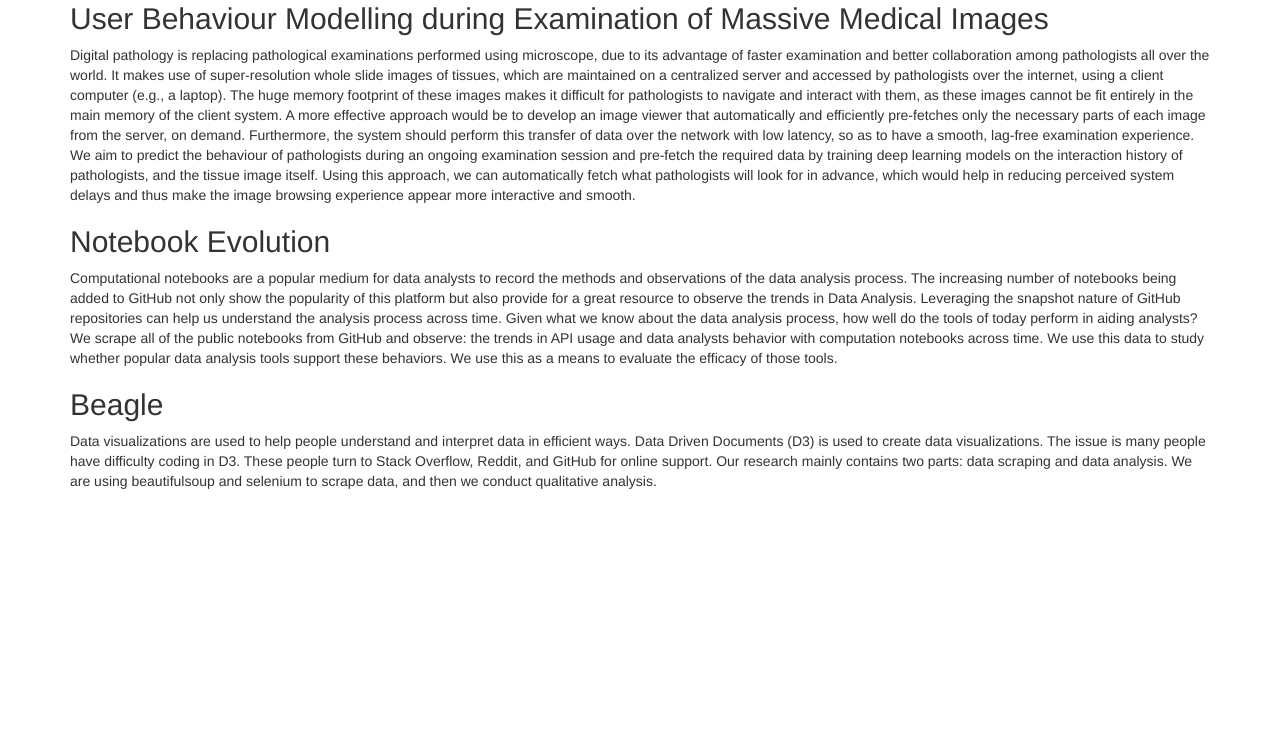
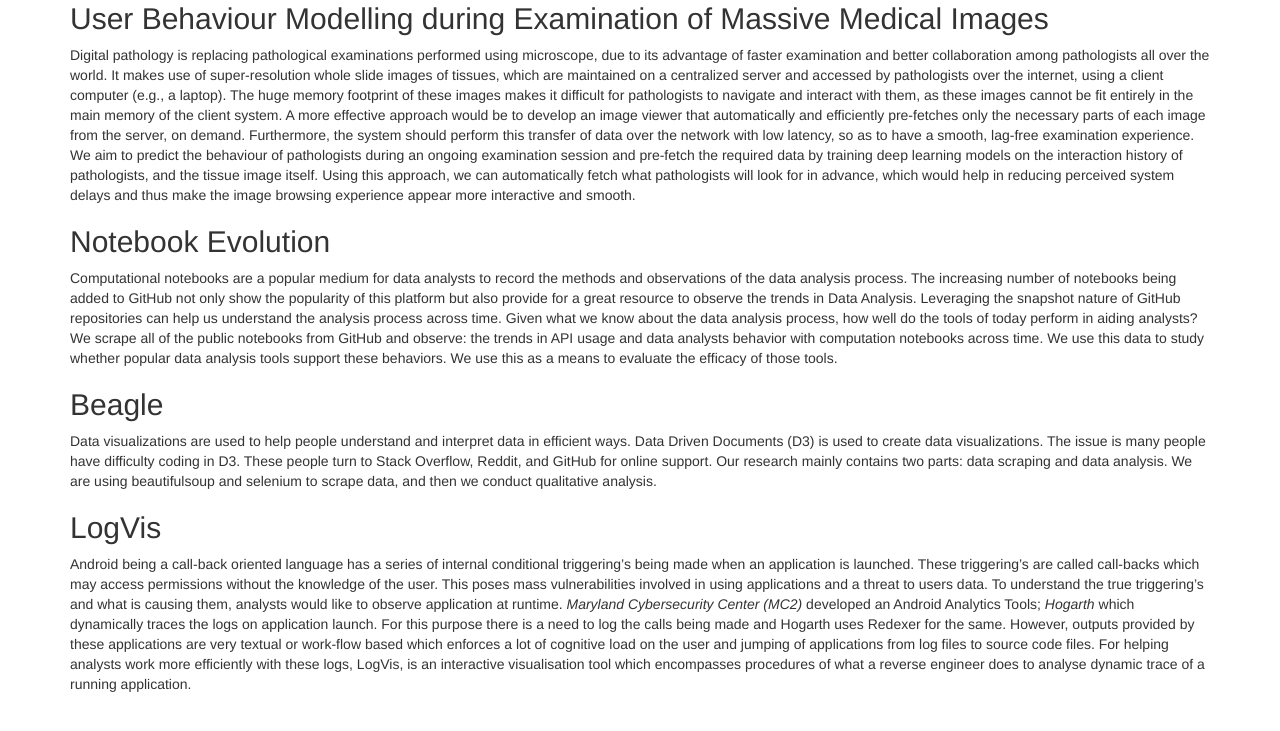
Before and after one commit to leibatt/battle-data-lab, a Jekyll site: the page built from projects.md, in a window 1280 px wide and 900 px high, scrolled down 1610 px. Shown: the top 731 px of the window. Built offline with Jekyll 4.4.1, drawn with Linux system fonts in a browser that asks for light colours; before the commit the page ends 2307 px from its top, so only the background shows below that.

Commit message:
Update projects.md

```diff
--- a/projects.md
+++ b/projects.md
@@ -40,3 +40,12 @@ title: Our Projects
         </div>
     </div>
 </div>
+
+<div class="project-items">
+    <div class="project-item">
+        <div class="project-item-des">
+            <h2 class="project-name">LogVis</h2>
+            Android being a call-back oriented language has a series of internal conditional triggering’s being made when an application is launched. These triggering’s are called call-backs which may access permissions without the knowledge of the user. This poses mass vulnerabilities involved in using applications and a threat to users data. To understand the true triggering’s and what is causing them, analysts would like to observe application at runtime. <i>Maryland Cybersecurity Center (MC2)</i> developed an Android Analytics Tools; <i>Hogarth</i> which dynamically traces the logs on application launch. For this purpose there is a need to log the calls being made and Hogarth uses Redexer for the same. However, outputs provided by these applications are very textual or work-flow based which enforces a lot of cognitive load on the user and jumping of applications from log files to source code files. For helping analysts work more efficiently with these logs, LogVis, is an interactive visualisation tool which encompasses procedures of what a reverse engineer does to analyse dynamic trace of a running application.
+        </div>
+    </div>
+</div>
```
